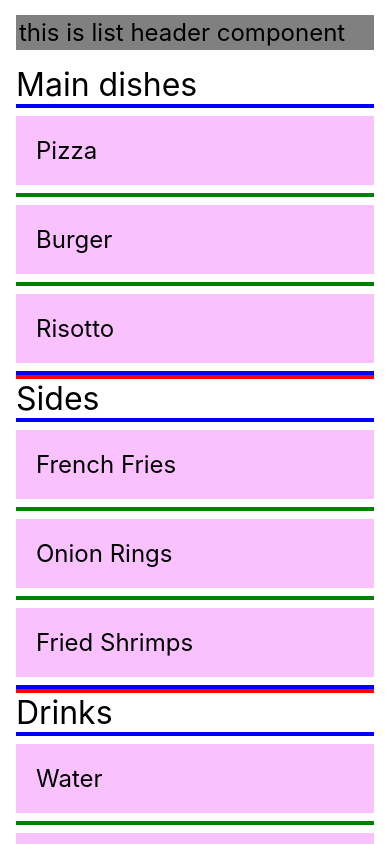
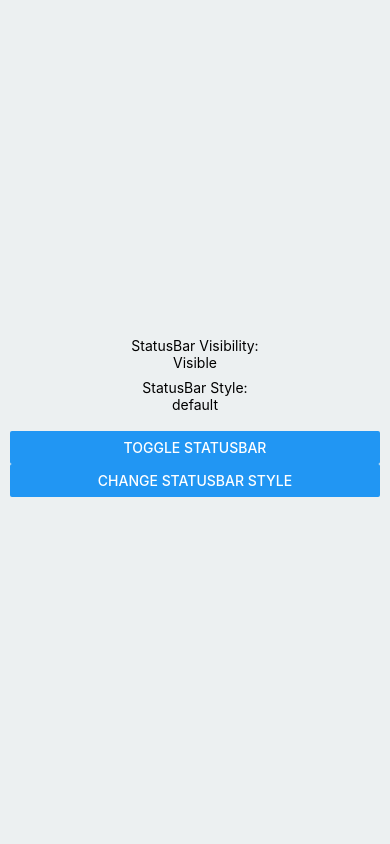
Before and after one commit to Hussain-hamim/Taskly, a React Native app: screen / in a window 390 px wide. Built offline with nearby package versions, Linux system fonts and the light colour scheme.

Commit message:
status bar

```diff
--- a/App.js
+++ b/App.js
@@ -1,165 +1,93 @@
-import React, { useRef, useState } from "react";
+import React, { useState } from "react";
 import {
+  Button,
+  Platform,
+  SafeAreaView,
+  StatusBar,
   StyleSheet,
   Text,
   View,
-  SafeAreaView,
-  SectionList,
-  StatusBar,
-  RefreshControl,
-  Pressable,
-  ScrollView,
-  ScrollViewBase,
-  TouchableOpacity,
 } from "react-native";
 
-const DATA = [
-  {
-    title: "Main dishes",
-    data: ["Pizza", "Burger", "Risotto"],
-  },
-  {
-    title: "Sides",
-    data: ["French Fries", "Onion Rings", "Fried Shrimps"],
-  },
-  {
-    title: "Drinks",
-    data: ["Water", "Coke", "Beer"],
-  },
-  {
-    title: "Dessertsa",
-    data: ["Cheese Cake", "Ice Cream"],
-  },
-  {
-    title: "Drinksa",
-    data: ["Water", "Coke", "Beer"],
-  },
-  {
-    title: "Dessertsd",
-    data: ["Cheese Cake", "Ice Cream"],
-  },
-  {
-    title: "Drinksfg",
-    data: ["Water", "Coke", "Beer"],
-  },
-  {
-    title: "Dessertsfggf",
-    data: ["Cheese Cake", "Ice Cream"],
-  },
-];
+const STYLES = ["default", "dark-content", "light-content"];
+const TRANSITIONS = ["fade", "slide", "none"];
 
 const App = () => {
-  const [refreshing, setRefreshing] = React.useState(false);
-  const topRef = useRef(null);
-  let one = 1; // one should be included in the extraData prop
+  const [hidden, setHidden] = useState(false);
+  const [statusBarStyle, setStatusBarStyle] = useState(STYLES[0]);
+  const [statusBarTransition, setStatusBarTransition] = useState(
+    TRANSITIONS[0]
+  );
 
-  const goToTop = () => {
-    topRef.current.scrollTo({ y: 0, animated: true });
+  const changeStatusBarVisibility = () => setHidden(!hidden);
+
+  const changeStatusBarStyle = () => {
+    const styleId = STYLES.indexOf(statusBarStyle) + 1;
+    if (styleId === STYLES.length) {
+      setStatusBarStyle(STYLES[0]);
+    } else {
+      setStatusBarStyle(STYLES[styleId]);
+    }
   };
 
-  const onRefresh = React.useCallback(() => {
-    setRefreshing(true);
-    setTimeout(() => {
-      setRefreshing(false);
-    }, 2000);
-  }, []);
+  const changeStatusBarTransition = () => {
+    const transition = TRANSITIONS.indexOf(statusBarTransition) + 1;
+    if (transition === TRANSITIONS.length) {
+      setStatusBarTransition(TRANSITIONS[0]);
+    } else {
+      setStatusBarTransition(TRANSITIONS[transition]);
+    }
+  };
 
   return (
-    <ScrollView ref={topRef}>
-      <SafeAreaView style={styles.container}>
-        <SectionList
-          sections={DATA}
-          keyExtractor={(item, index) => item + index}
-          renderItem={({ item, index, section, separators }) => (
-            <View style={styles.item}>
-              <Text style={styles.title}>{item}</Text>
-            </View>
-          )}
-          renderSectionHeader={({ section: { title } }) => (
-            <Text style={styles.header}>{title}</Text>
-          )}
-          extraData={one} //If any of your data depend on anything outside of the data prop, stick it here and treat it immutably.
-          initialNumToRender={3}
-          inverted={false}
-          ItemSeparatorComponent={() => (
-            <View style={{ borderWidth: 2, borderColor: "green" }} />
-          )}
-          ListEmptyComponent={() => (
-            <Text style={styles.header}>the list is empty</Text>
-          )}
-          ListFooterComponent={() => (
-            <Text
-              style={[
-                styles.title,
-                { backgroundColor: "gray", padding: 5, marginVertical: 15 },
-              ]}
-            >
-              this is list footer component
-            </Text>
-          )}
-          ListHeaderComponent={() => (
-            <Text
-              style={[
-                styles.title,
-                { backgroundColor: "gray", padding: 3, marginVertical: 15 },
-              ]}
-            >
-              this is list header component
-            </Text>
-          )}
-          // refreshControl={
-          //   <RefreshControl refreshing={refreshing} onRefresh={onRefresh} />
-          // } // this below two line of code is alternate to above
-          refreshing={refreshing}
-          onRefresh={onRefresh}
-          onViewableItemsChanged={({ callback }) => null}
-          renderSectionFooter={() => (
-            <View style={{ borderWidth: 2, borderColor: "red" }}></View>
-          )}
-          SectionSeparatorComponent={() => (
-            <View style={{ borderWidth: 2, borderColor: "blue" }} />
-          )}
-          stickySectionHeadersEnabled={true}
-        />
-
-        <TouchableOpacity style={styles.scrollToTopButton} onPress={goToTop}>
-          <Text style={styles.scrollToTopText}> Top</Text>
-        </TouchableOpacity>
-      </SafeAreaView>
-    </ScrollView>
+    <SafeAreaView style={styles.container}>
+      <StatusBar
+        animated={true}
+        backgroundColor="#61dafb"
+        barStyle={statusBarStyle}
+        showHideTransition={statusBarTransition}
+        hidden={hidden}
+      />
+      <Text style={styles.textStyle}>
+        StatusBar Visibility:{"\n"}
+        {hidden ? "Hidden" : "Visible"}
+      </Text>
+      <Text style={styles.textStyle}>
+        StatusBar Style:{"\n"}
+        {statusBarStyle}
+      </Text>
+      {Platform.OS === "ios" ? (
+        <Text style={styles.textStyle}>
+          StatusBar Transition:{"\n"}
+          {statusBarTransition}
+        </Text>
+      ) : null}
+      <View style={styles.buttonsContainer}>
+        <Button title="Toggle StatusBar" onPress={changeStatusBarVisibility} />
+        <Button title="Change StatusBar Style" onPress={changeStatusBarStyle} />
+        {Platform.OS === "ios" ? (
+          <Button
+            title="Change StatusBar Transition"
+            onPress={changeStatusBarTransition}
+          />
+        ) : null}
+      </View>
+    </SafeAreaView>
   );
 };
 
 const styles = StyleSheet.create({
   container: {
     flex: 1,
-    paddingTop: StatusBar.currentHeight,
-    marginHorizontal: 16,
+    justifyContent: "center",
+    backgroundColor: "#ECF0F1",
   },
-  item: {
-    backgroundColor: "#f9c2ff",
-    padding: 20,
-    marginVertical: 8,
+  buttonsContainer: {
+    padding: 10,
   },
-  header: {
-    fontSize: 32,
-    backgroundColor: "#fff",
-  },
-  title: {
-    fontSize: 24,
-  },
-
-  scrollToTopButton: {
-    position: "absolute",
-    bottom: 20,
-    right: 20,
-    backgroundColor: "yellow",
-    padding: 10,
-    borderRadius: 5,
-  },
-  scrollToTopText: {
-    color: "black",
-    fontWeight: "bold",
+  textStyle: {
+    textAlign: "center",
+    marginBottom: 8,
   },
 });
 
```
